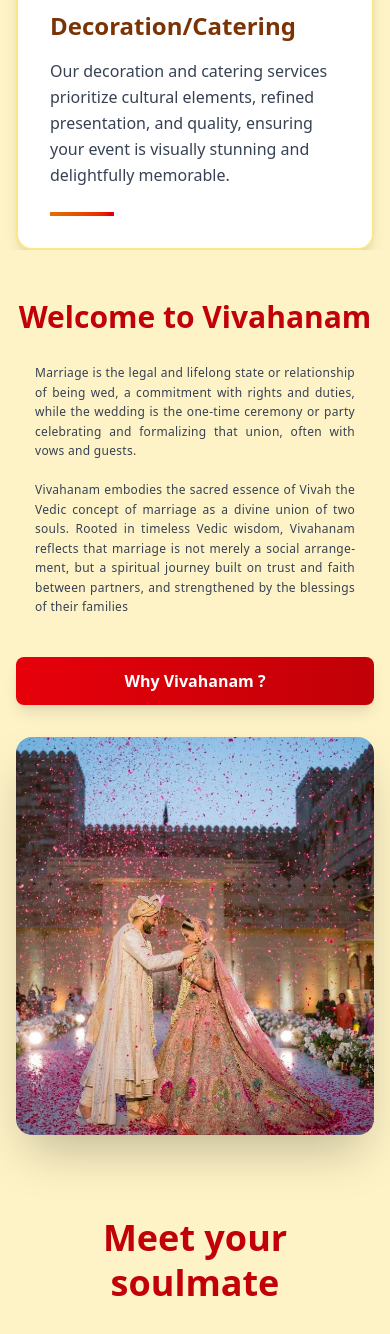
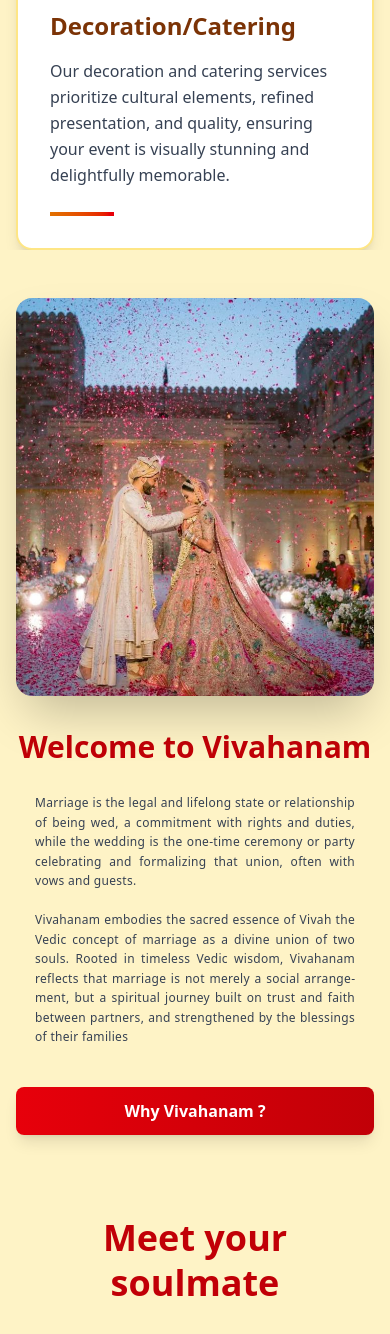
Before and after one commit to AnorgTechnlogies/VIVAHANAM_ANORG_FRONTEND, a React (Vite) app: page / in a window 390 px wide. Shown: the part 4864-6198 px from the top of the page. Built offline with nearby package versions, Linux system fonts and the light colour scheme; no server answers.

Commit message:
UI fixes: improved mobile responsiveness and layout updates
- Adjusted 4th div layout on Home page for mobile view
- Removed Search Partner button from Partner page
- Made Mataji Guruji image responsive on About page
-auth by chaitanya 09/01/26

```diff
--- a/src/components/Home.jsx
+++ b/src/components/Home.jsx
@@ -1072,7 +1072,8 @@
      <div className="relative w-full min-h-screen bg-amber-100 bg-gradient-to-bt from-amber-100 via-orange-100 to-amber-100 py-12 md:py-16 lg:py-20 px-4 sm:px-6 lg:px-8">
   <div className="container mx-auto max-w-7xl">
     <div className="grid grid-cols-1 lg:grid-cols-2 gap-8 lg:gap-16 items-center">
-            <div className="flex justify-center lg:justify-start order-2 lg:order-1">
+      {/* Image Section - Mobile: First, Desktop: Left */}
+      <div className="flex justify-center lg:justify-start order-1 lg:order-1">
         <div className="relative w-full max-w-md lg:max-w-lg">
           <img
             src={Home3Img}
@@ -1083,7 +1084,9 @@
           <div className="absolute -top-6 -right-6 w-40 h-40 bg-gradient-to-br from-stone-400 to-amber-300 rounded-full opacity-20 blur-3xl -z-10"></div>
         </div>
       </div>
-            <div className="flex flex-col justify-center space-y-7 lg:space-y-10 order-1 lg:order-2 max-w-2xl">
+
+      {/* Content Section - Mobile: Second, Desktop: Right */}
+      <div className="flex flex-col justify-center space-y-7 lg:space-y-10 order-2 lg:order-2 max-w-2xl">
         <h2 className="text-3xl sm:text-3xl md:text-4xl lg:text-5xl font-bold text-red-700 leading-tight text-center lg:text-left">
           Welcome to Vivahanam
         </h2>
@@ -1106,7 +1109,7 @@
             blessings of their families{" "}
           </span>
         </p>
-                   <div className="flex flex-col sm:flex-row gap-3 sm:gap-4 pt-3 sm:pt-4 justify-center ">
+        <div className="flex flex-col sm:flex-row gap-3 sm:gap-4 pt-3 sm:pt-4 justify-center lg:justify-start">
           <button
             className="px-6 sm:px-8 py-3 sm:py-4 bg-gradient-to-r from-red-600 to-red-700 hover:from-red-700 hover:to-red-800 text-white font-semibold rounded-lg shadow-lg hover:shadow-xl transform hover:-translate-y-0.5 transition-all duration-300 w-full sm:w-auto min-w-[160px] sm:min-w-[180px]"
             onClick={handlewhyabout}
--- a/src/components/Pages/AboutPage.jsx
+++ b/src/components/Pages/AboutPage.jsx
@@ -200,7 +200,7 @@
                   <img
                     src={MAGURUJI}
                     alt="Guruji and Mataji"
-                    className="w-100 h-90 md:w-70 md:h-60 lg:w-80 lg:h-92 p-1 object-cover border-4 border-amber-400 shadow-lg"
+                    className="w-100 h-100 md:w-70 md:h-55 lg:w-80 lg:h-95 p-1 object-cover border-4 border-amber-400 shadow-lg"
                   />
                 </div>
               </div>
--- a/src/components/Pages/PartnersPage.jsx
+++ b/src/components/Pages/PartnersPage.jsx
@@ -714,7 +714,7 @@
                     </span>
                   </button>
 
-                  <button
+                  {/* <button
                     className="group px-8 py-4 bg-white border-2 border-rose-600 text-rose-700 hover:bg-rose-50 font-semibold rounded-xl shadow-lg hover:shadow-xl transform hover:-translate-y-1 transition-all duration-300 w-full sm:w-auto min-w-[160px]"
                     onClick={handleSearchPartners}
                   >
@@ -722,7 +722,7 @@
                       <Search className="w-5 h-5" />
                       Search Profile
                     </span>
-                  </button>
+                  </button> */}
                 </div>
               </div>
             </div>
```
Lines whose indentation alone changed are shown as unchanged.
